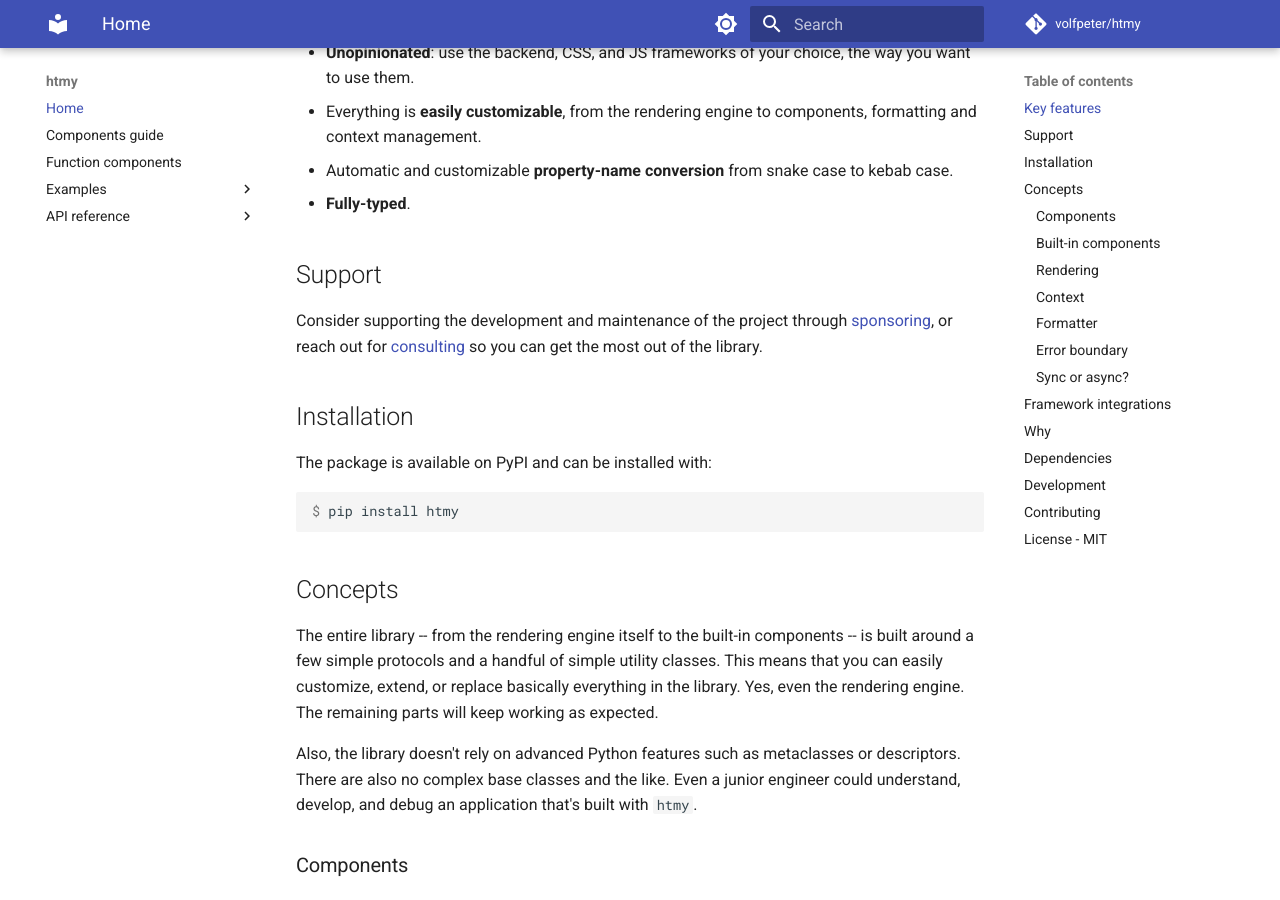
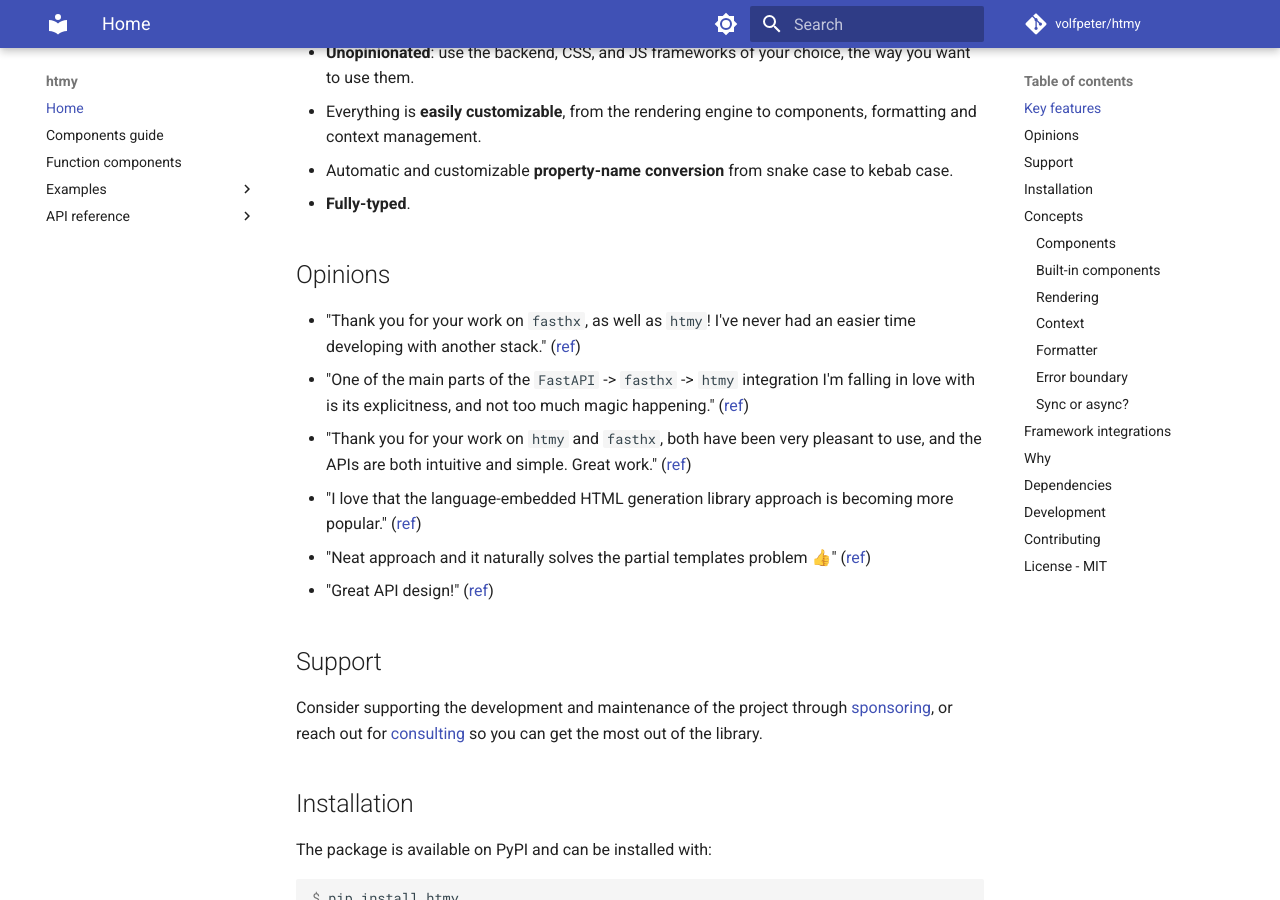
Before and after one commit to volfpeter/htmy, an MkDocs documentation site: the page built from docs/index.md, in a window 1280 px wide and 900 px high, scrolled down 761 px. Built offline with MkDocs 1.6.1 and Material for MkDocs 9.7.7, drawn with Linux system fonts in a browser that asks for light colours; comment, search, counter and statistics services are not loaded.

Commit message:
docs: add an Opinions section to the documentation

```diff
--- a/docs/index.md
+++ b/docs/index.md
@@ -27,6 +27,15 @@ Unleash your creativity with the full power and Python, without the hassle of le
 - Everything is **easily customizable**, from the rendering engine to components, formatting and context management.
 - Automatic and customizable **property-name conversion** from snake case to kebab case.
 - **Fully-typed**.
+
+## Opinions
+
+- "Thank you for your work on `fasthx`, as well as `htmy`! I've never had an easier time developing with another stack." ([ref](https://github.com/volfpeter/fasthx/discussions/77))
+- "One of the main parts of the `FastAPI` -> `fasthx` -> `htmy` integration I'm falling in love with is its explicitness, and not too much magic happening." ([ref](https://github.com/volfpeter/fasthx/issues/54))
+- "Thank you for your work on `htmy` and `fasthx`, both have been very pleasant to use, and the APIs are both intuitive and simple. Great work." ([ref](https://github.com/volfpeter/fasthx/issues/54))
+- "I love that the language-embedded HTML generation library approach is becoming more popular." ([ref](https://www.reddit.com/r/programming/comments/1h1a0dx/comment/lzd3phw/?utm_source=share&utm_medium=web3x&utm_name=web3xcss&utm_term=1&utm_content=share_button))
+- "Neat approach and it naturally solves the partial templates problem 👍" ([ref](https://www.reddit.com/r/Python/comments/1gp3mww/comment/lwqj4fc/?utm_source=share&utm_medium=web3x&utm_name=web3xcss&utm_term=1&utm_content=share_button))
+- "Great API design!" ([ref](https://www.reddit.com/r/Python/comments/1gp3mww/comment/lwpdyq9/?utm_source=share&utm_medium=web3x&utm_name=web3xcss&utm_term=1&utm_content=share_button))
 
 ## Support
 
```
Also changed, not shown: README.md (+9 -0 lines).
